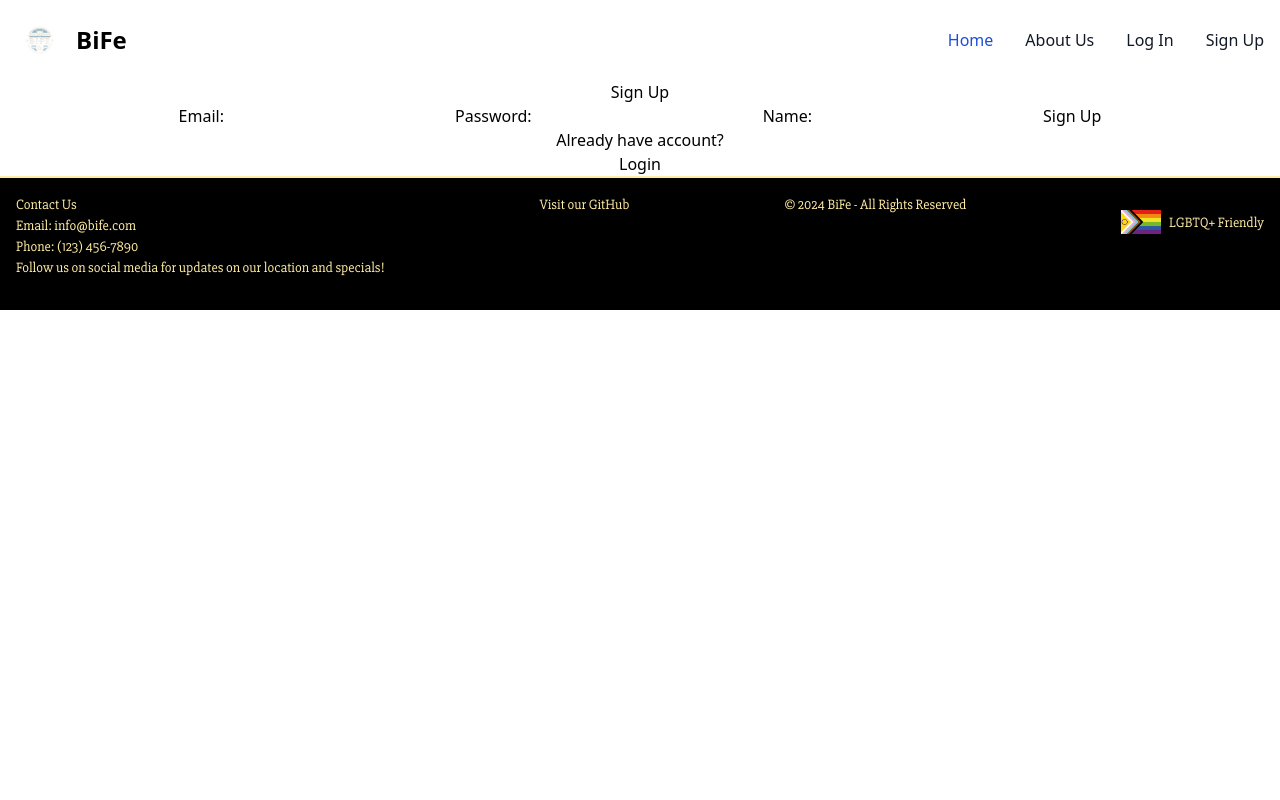
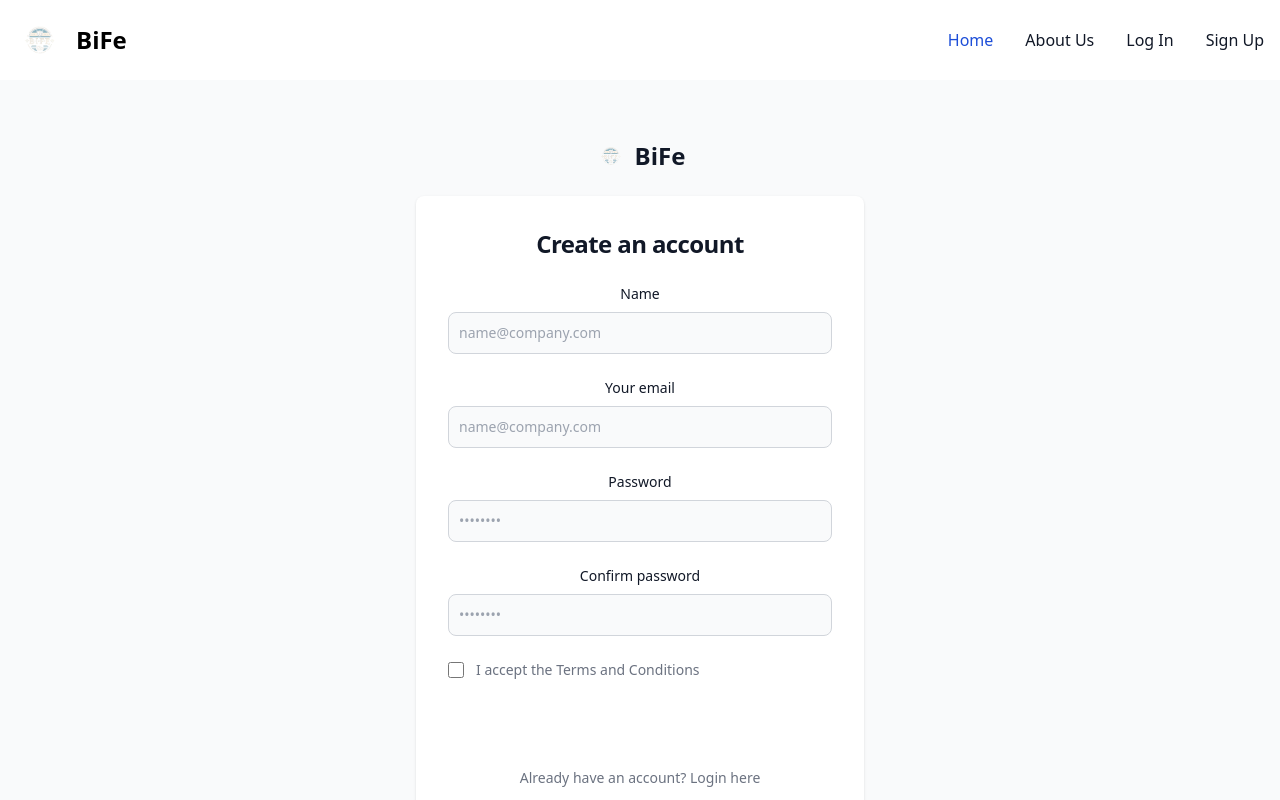
Before and after one commit to sharimanoe/frontend-food-truck, a React (Create React App) app: page /signup in a window 1280 px wide. Shown: the top 800 px of the page. Built offline with nearby package versions, Linux system fonts and the light colour scheme; no server answers.

Commit message:
style SignUp page

```diff
--- a/src/pages/SignupPage/SignupPage.jsx
+++ b/src/pages/SignupPage/SignupPage.jsx
@@ -2,6 +2,7 @@
 import { useState } from "react";
 import { Link, useNavigate } from "react-router-dom";
 import authService from "../../services/auth.service";
+import defaultLogo from "../../assets/logo.png";
 
 function SignupPage() {
   const [email, setEmail] = useState("");
@@ -20,18 +21,6 @@
     const requestBody = { email, password, name };
     console.log(email, password, name);
 
-    // Send a request to the server using axios
-    /*
-    const authToken = localStorage.getItem("authToken");
-    axios.post(
-      `${process.env.REACT_APP_SERVER_URL}/auth/signup`,
-      requestBody,
-      { headers: { Authorization: `Bearer ${authToken}` },
-    })
-    .then((response) => {})
-    */
-
-    // Or using a service
     authService
       .signup(requestBody)
       .then((response) => {
@@ -46,32 +35,153 @@
   };
 
   return (
-    <div className="SignupPage">
-      <h1>Sign Up</h1>
-
-      <form onSubmit={handleSignupSubmit}>
-        <label>Email:</label>
-        <input type="email" name="email" value={email} onChange={handleEmail} />
-
-        <label>Password:</label>
+    <section class="bg-gray-50 dark:bg-gray-900">
+      <div class="flex flex-col items-center justify-center px-6 py-8 mx-auto md:h-screen lg:py-0">
+        <a
+          href="#"
+          class="flex items-center mb-6 text-2xl font-semibold text-gray-900 dark:text-white"
+        >
+          <img class="w-8 h-8 mr-2" src={defaultLogo} alt="logo" />
+          BiFe
+        </a>
+        <div
+          class="w-full bg-white rounded-lg shadow dark:border md:mt-0 sm:max-w-md xl:p-0 dark:bg-gray-800
+       dark:border-gray-700"
+        >
+          <div class="p-6 space-y-4 md:space-y-6 sm:p-8">
+            <h1 class="text-xl font-bold leading-tight tracking-tight text-gray-900 md:text-2xl dark:text-white">
+              Create an account
+            </h1>
+            <form class="space-y-4 md:space-y-6" onSubmit={handleSignupSubmit}>
+              <div>
+                <label
+                  for="name"
+                  class="block mb-2 text-sm font-medium text-gray-900 dark:text-white"
+                >
+                  Name
+                </label>
+                <input
+                  type="name"
+                  name="name"
+                  id="name"
+                  class="bg-gray-50 border border-gray-300
+                       text-gray-900 sm:text-sm rounded-lg focus:ring-primary-600 focus:border-primary-600 block w-full p-2.5
+                        dark:bg-gray-700 dark:border-gray-600 dark:placeholder-gray-400 dark:text-white
+                         dark:focus:ring-blue-500 dark:focus:border-blue-500"
+                  placeholder="name@company.com"
+                  value={name}
+                  onChange={handleName}
+                />
+              </div>
+              <div>
+                <label
+                  for="email"
+                  class="block mb-2 text-sm font-medium text-gray-900 dark:text-white"
+                >
+                  Your email
+                </label>
+                <input
+                  type="email"
+                  name="email"
+                  id="email"
+                  class="bg-gray-50 border border-gray-300
+                       text-gray-900 sm:text-sm rounded-lg focus:ring-primary-600 focus:border-primary-600 block w-full p-2.5
+                        dark:bg-gray-700 dark:border-gray-600 dark:placeholder-gray-400 dark:text-white
+                         dark:focus:ring-blue-500 dark:focus:border-blue-500"
+                  placeholder="name@company.com"
+                  value={email}
+                  onChange={handleEmail}
+                />
+              </div>
+              <div>
+                <label
+                  for="password"
+                  class="block mb-2 text-sm font-medium text-gray-900 dark:text-white"
+                >
+                  Password
+                </label>
                 <input
                   type="password"
                   name="password"
+                  id="password"
+                  placeholder="••••••••"
+                  class="bg-gray-50 border
+                       border-gray-300 text-gray-900 sm:text-sm rounded-lg focus:ring-primary-600 focus:border-primary-600
+                        block w-full p-2.5 dark:bg-gray-700 dark:border-gray-600 dark:placeholder-gray-400 dark:text-white
+                         dark:focus:ring-blue-500 dark:focus:border-blue-500"
+                  required=""
                   value={password}
                   onChange={handlePassword}
                 />
-
-        <label>Name:</label>
-        <input type="text" name="name" value={name} onChange={handleName} />
-
-        <button type="submit">Sign Up</button>
+              </div>
+              <div>
+                <label
+                  for="confirm-password"
+                  class="block mb-2 text-sm font-medium text-gray-900 dark:text-white"
+                >
+                  Confirm password
+                </label>
+                <input
+                  type="confirm-password"
+                  name="confirm-password"
+                  id="confirm-password"
+                  placeholder="••••••••"
+                  class="bg-gray-50 border border-gray-300 text-gray-900 sm:text-sm rounded-lg focus:ring-primary-600
+                      focus:border-primary-600 block w-full p-2.5 dark:bg-gray-700 dark:border-gray-600
+                       dark:placeholder-gray-400 dark:text-white dark:focus:ring-blue-500 dark:focus:border-blue-500"
+                  required=""
+                />
+              </div>
+              <div class="flex items-start">
+                <div class="flex items-center h-5">
+                  <input
+                    id="terms"
+                    aria-describedby="terms"
+                    type="checkbox"
+                    class="w-4 h-4 border border-gray-300 rounded
+                         bg-gray-50 focus:ring-3 focus:ring-primary-300 dark:bg-gray-700 dark:border-gray-600 dark:focus:ring-primary-600
+                          dark:ring-offset-gray-800"
+                    required=""
+                  />
+                </div>
+                <div class="ml-3 text-sm">
+                  <label
+                    for="terms"
+                    class="font-light text-gray-500 dark:text-gray-300"
+                  >
+                    I accept the{" "}
+                    <a
+                      class="font-medium text-primary-600 hover:underline dark:text-primary-500"
+                      href="#"
+                    >
+                      Terms and Conditions
+                    </a>
+                  </label>
+                </div>
+              </div>
+              <button
+                type="submit"
+                class="w-full text-white bg-primary-600 hover:bg-primary-700 focus:ring-4
+                   focus:outline-none focus:ring-primary-300 font-medium rounded-lg text-sm px-5 py-2.5 text-center
+                   dark:bg-primary-600 dark:hover:bg-primary-700 dark:focus:ring-primary-800"
+              >
+                Create an account
+              </button>
+              <p class="text-sm font-light text-gray-500 dark:text-gray-400">
+                Already have an account?{" "}
+                <a
+                  href="/login"
+                  class="font-medium text-primary-600 hover:underline
+                      dark:text-primary-500"
+                >
+                  Login here
+                </a>
+              </p>
             </form>
-
-      {errorMessage && <p className="error-message">{errorMessage}</p>}
-
-      <p>Already have account?</p>
-      <Link to={"/login"}> Login</Link>
           </div>
+        </div>
+      </div>
+    </section>
   );
 }
 
```
Lines whose indentation alone changed are shown as unchanged.
